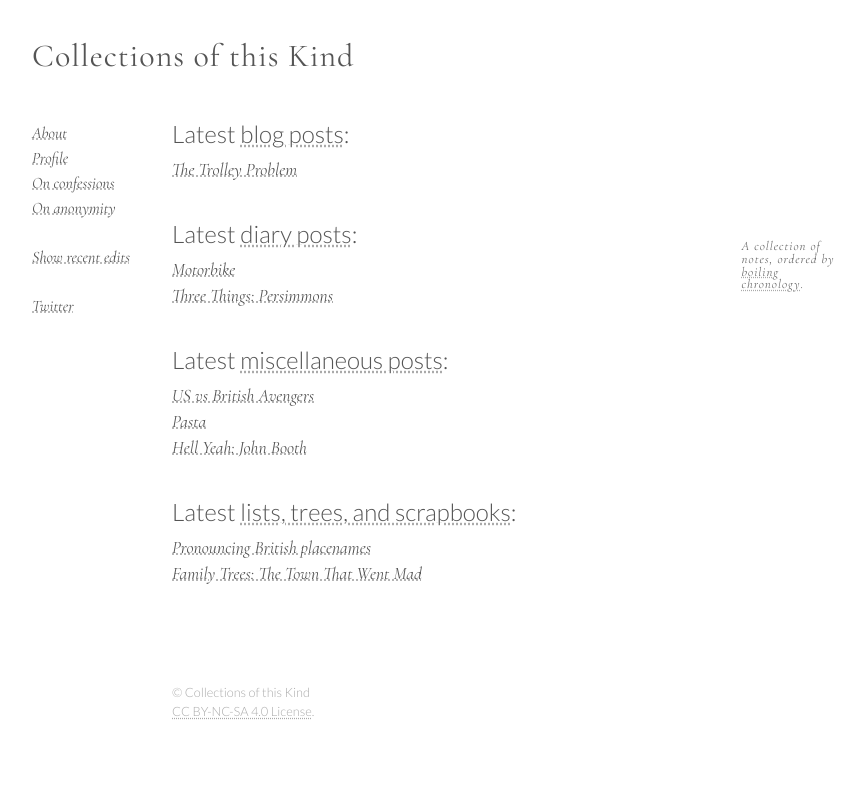
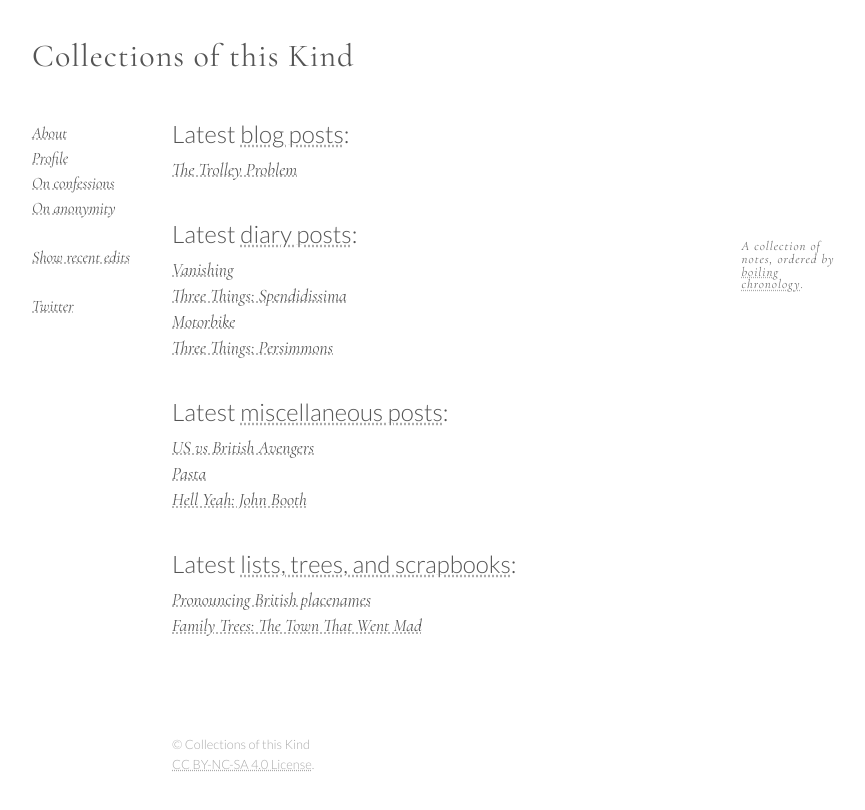
Before and after one commit to CollectionsOfThisKind/collectionsofthiskind.github.io, a Jekyll site: the page built from index.html, in a window 1280 px wide. Shown: the top 810 px of the page, without its empty margins (78-943 px from the left). Built offline with Jekyll 4.4.1, drawn with Linux system fonts in a browser that asks for light colours.

Commit message:
Index update

```diff
--- a/index.html
+++ b/index.html
@@ -44,6 +44,8 @@ A collection of notes, ordered by <a href="/pages/about/boiling.html">boiling ch
 <h2 name="diary">Latest <a href="pages/diary/index.html">diary posts</a>:</h2>
 
 <ul class="new">
+<li><a href="pages/diary/vanishing.html">Vanishing</a></li>
+<li><a href="pages/diary/three-spendidissima.html">Three Things: Spendidissima</a></li>
 <li><a href="pages/diary/motorbike.html">Motorbike</a></li>
 <li><a href="pages/diary/three-persimmons.html">Three Things: Persimmons</a></li>
 </ul>
```
